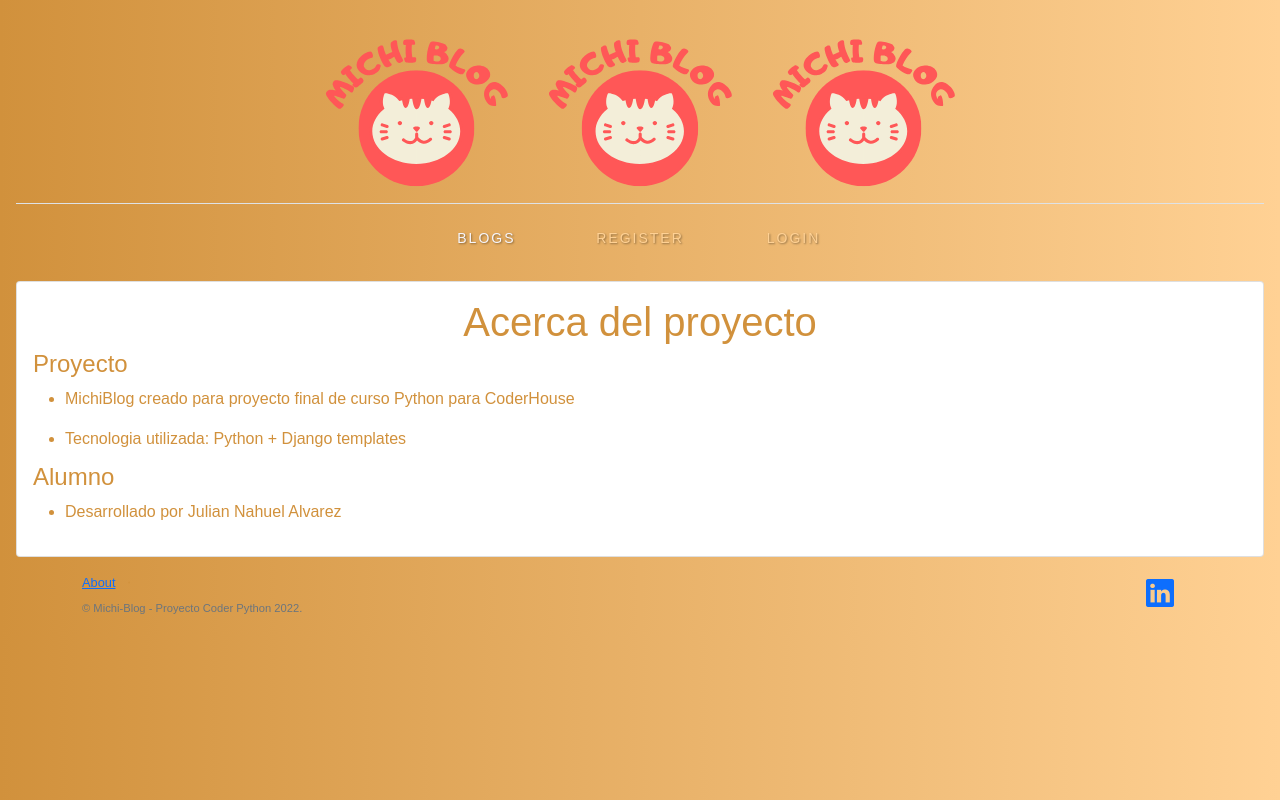
After one commit to julian15987/MichiBlog, a Django app: page /about in a window 1280 px wide. The commit adds this page. Run offline with Django 4.2, Linux system fonts and the light colour scheme; some libraries are stand-ins or nearby versions.

Commit message:
About template

```diff
--- a/MBlog/urls.py
+++ b/MBlog/urls.py
@@ -20,4 +20,7 @@ urlpatterns = [
     path('edit_profile', views.edit_profile, name='edit_profile'),
     path('view_profile/<int:user_id>/', views.view_profile, name='view_profile'),
 
+    # about
+    path('about', views.about, name='about'),
+
 ]
--- a/MBlog/views.py
+++ b/MBlog/views.py
@@ -224,3 +224,9 @@ def register(request):
 
 def page_not_found(request):
     return render(request, 'errors/404.html', status=404)
+
+
+# About
+
+def about(request):
+    return render(request, 'about.html')
--- /dev/null
+++ b/templates/about.html
@@ -0,0 +1,28 @@
+{% extends 'base.html' %}
+
+{% block title %} About {% endblock %}
+{% block homeactive %} active {% endblock homeactive %}
+
+{% block body %}
+    <div class="card michi-color" style="width: 100%;">
+        <div class="card-body">
+            <h1 class="card-title text-center">Acerca del proyecto</h1>
+            <h4 class="card-subtitle mb-2">Proyecto</h4>
+            <ul>
+                <li>
+                    <p>MichiBlog creado para proyecto final de curso Python para CoderHouse</p>
+                </li>
+                <li>
+                    <p>Tecnologia utilizada: Python + Django templates</p>
+                </li>
+            </ul>
+            <h4 class="card-subtitle mb-2">Alumno</h4>
+            <ul>
+                <li>
+                    <p>Desarrollado por Julian Nahuel Alvarez</p>
+                </li>
+            </ul>
+
+        </div>
+    </div>
+{% endblock %}
--- a/templates/base.html
+++ b/templates/base.html
@@ -65,7 +65,8 @@
                                 {{request.user}} Profile
                             </a>
                             <ul class="dropdown-menu" aria-labelledby="navbarDropdownMenuLink">
-                                <li><a class="dropdown-item" href="{% url 'edit_profile' %}">Ver</a></li>
+                                <li><a class="dropdown-item" href="{% url 'view_profile' user_id=user.id %}">Ver</a></li>
+                                <li><a class="dropdown-item" href="{% url 'edit_profile' %}">Editar</a></li>
                                 <li><a class="dropdown-item" href="{% url 'logout' %}">LogOut</a></li>
                             </ul>
                         </li>
@@ -138,27 +139,17 @@
         <div class="row">
             <div class="col-lg-6 h-100 text-center text-lg-start my-auto">
                 <ul class="list-inline mb-2">
-                    <li class="list-inline-item"><a href="#!">About</a></li>
+                    <li class="list-inline-item"><a href="{% url 'about' %}">About</a></li>
                     <li class="list-inline-item">⋅</li>
-                    <li class="list-inline-item"><a href="#!">Contact</a></li>
-                    <li class="list-inline-item">⋅</li>
-                    <li class="list-inline-item"><a href="#!">Terms of Use</a></li>
-                    <li class="list-inline-item">⋅</li>
-                    <li class="list-inline-item"><a href="#!">Privacy Policy</a></li>
                 </ul>
                 <p class="text-muted small mb-4 mb-lg-0">&copy; Michi-Blog - Proyecto Coder Python 2022.</p>
             </div>
             <div class="col-lg-6 h-100 text-center text-lg-end my-auto">
                 <ul class="list-inline mb-0">
                     <li class="list-inline-item me-4">
-                        <a href="#!"><i class="bi-facebook fs-3"></i></a>
+                        <a href="https://www.linkedin.com/in/julian-alvarez-8454bb68/"><i class="bi-linkedin fs-3"></i></a>
                     </li>
-                    <li class="list-inline-item me-4">
-                        <a href="#!"><i class="bi-twitter fs-3"></i></a>
-                    </li>
-                    <li class="list-inline-item">
-                        <a href="#!"><i class="bi-instagram fs-3"></i></a>
-                    </li>
+
                 </ul>
             </div>
         </div>
--- a/templates/index.html
+++ b/templates/index.html
@@ -32,8 +32,8 @@
                         <h5 class="card-title">{{ post.title }}</h5>
                         <p class="card-text">{{ post.subtitle }}</p>
                         <span class="card-text">
-                            {% if post.content|safe|length > 300 %}
-                                {{post.content|safe|slice:300}}...
+                            {% if post.content|safe|length > 20 %}
+                                {{post.content|safe|slice:20}}...
                             {% else  %}
                                 {{post.content|safe }}
                             {% endif %}
```
